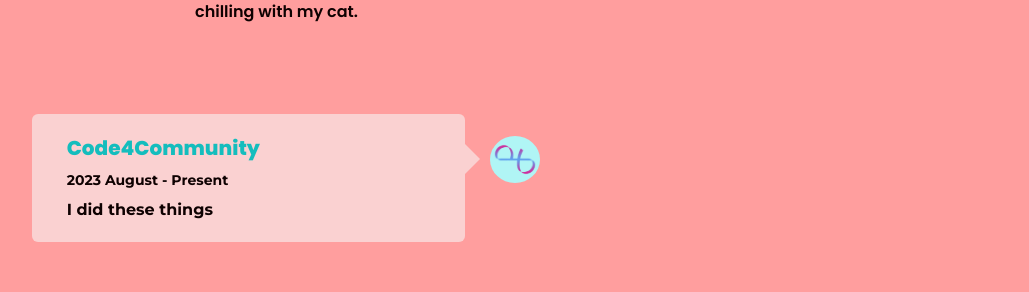
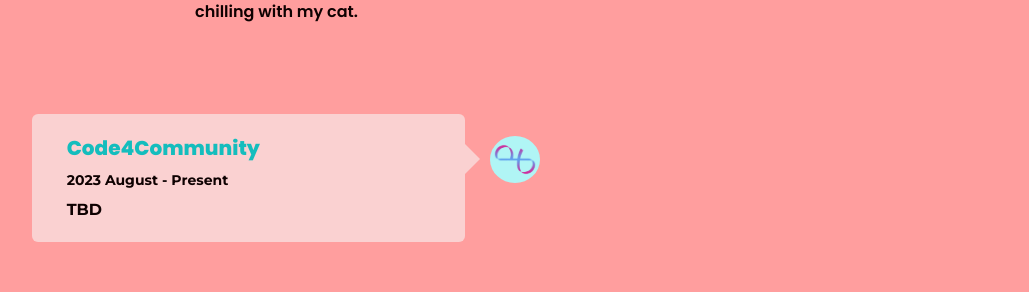
Before and after one commit to bobbyslug/bobbyslug.github.io, a React (Vite) app: page / in a window 1280 px wide. Shown: the part 1048-1340 px from the top of the page, without its empty margins (125-1154 px from the left). Built offline with nearby package versions, Linux system fonts and the light colour scheme.

Commit message:
fix arrow issue

```diff
--- a/src/index.css
+++ b/src/index.css
@@ -245,7 +245,6 @@
   position: relative;
   border-radius: 6px;
   width: 100%;
-  max-width: 40rem;
 }
 
 .timeline-text.dark {
--- a/src/scenes/about/index.tsx
+++ b/src/scenes/about/index.tsx
@@ -63,7 +63,7 @@
             title="Code4Community"
             years="2023 August - Present"
           >
-            <p>I did these things</p>
+            <p>TBD</p>
           </Card>
           <span className={`${dark} left-arrow`} />
         </div>
```
